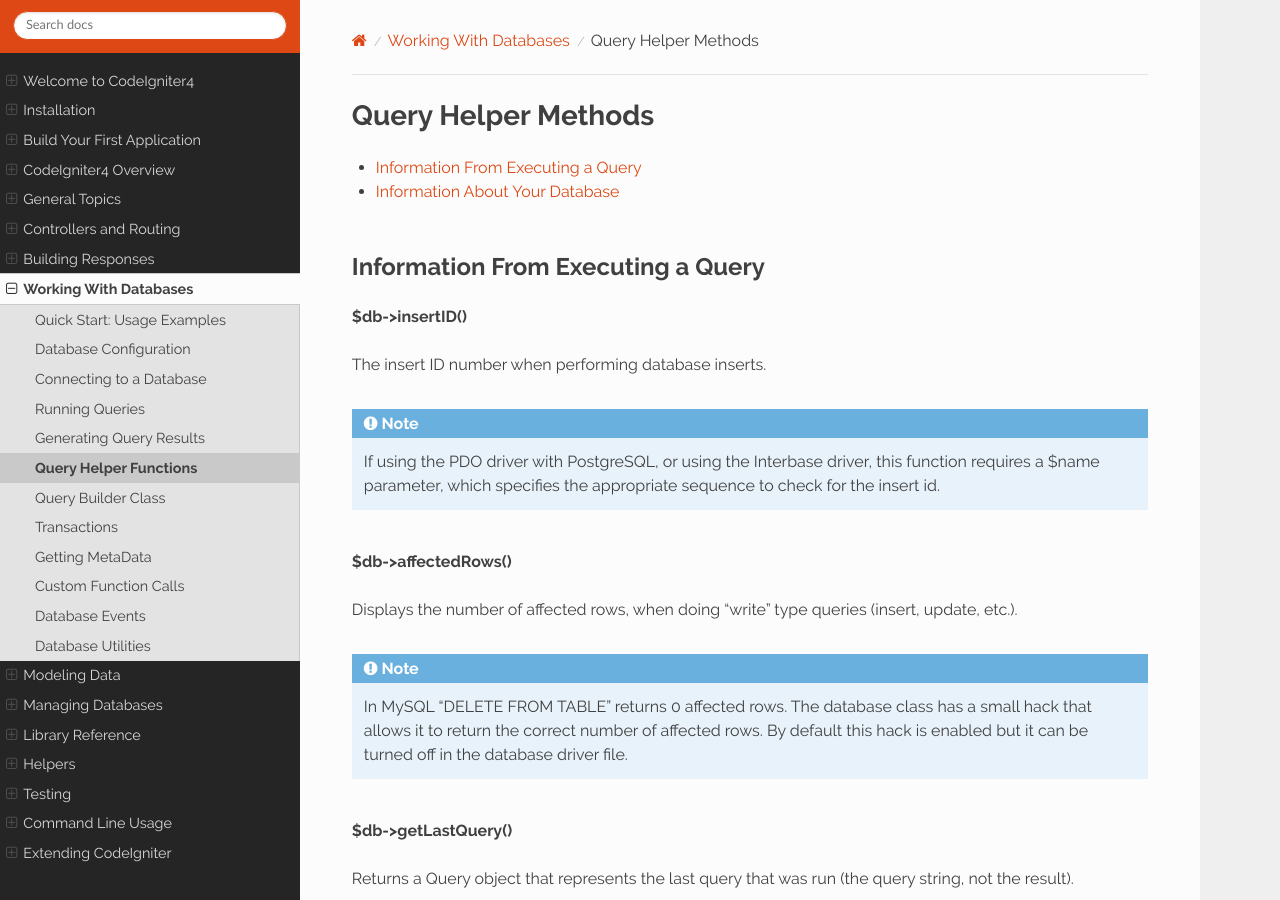
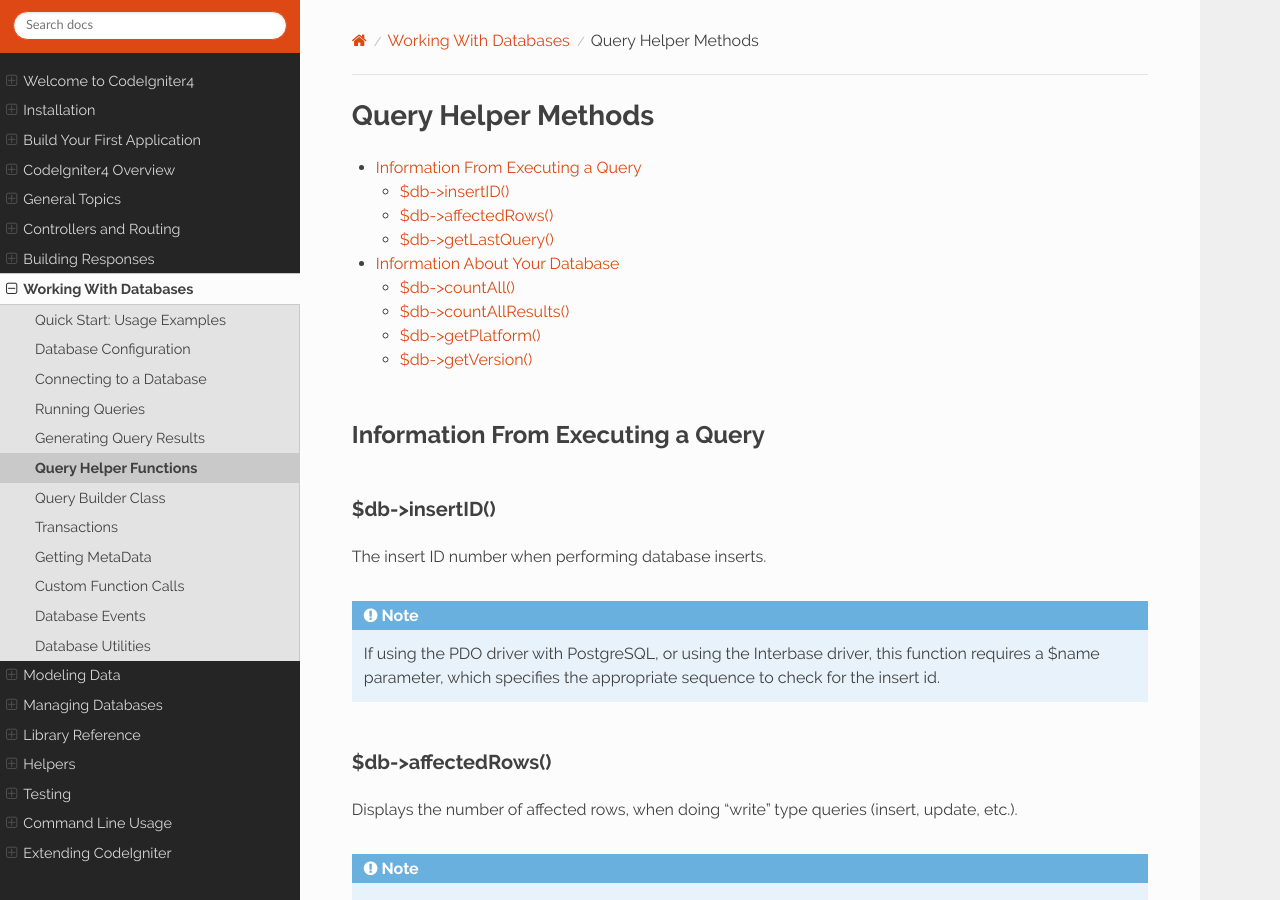
Before and after one commit to NEKOGET/ci4_user_guide_src, a Sphinx documentation site: the page built from source/database/helpers.rst, in a window 1280 px wide and 900 px high. Built offline with Sphinx 7.4.7 and the Read the Docs theme 2.0.0, drawn with Linux system fonts in a browser that asks for light colours.

Commit message:
docs: make method names linkable

```diff
--- a/source/database/helpers.rst
+++ b/source/database/helpers.rst
@@ -9,7 +9,8 @@ Query Helper Methods
 Information From Executing a Query
 **********************************
 
-**$db->insertID()**
+$db->insertID()
+===============
 
 The insert ID number when performing database inserts.
 
@@ -17,7 +18,8 @@ The insert ID number when performing database inserts.
     driver, this function requires a $name parameter, which specifies the
     appropriate sequence to check for the insert id.
 
-**$db->affectedRows()**
+$db->affectedRows()
+===================
 
 Displays the number of affected rows, when doing "write" type queries
 (insert, update, etc.).
@@ -27,14 +29,16 @@ Displays the number of affected rows, when doing "write" type queries
     affected rows. By default this hack is enabled but it can be turned off
     in the database driver file.
 
-**$db->getLastQuery()**
+$db->getLastQuery()
+===================
 
 Returns a Query object that represents the last query that was run (the query string, not the result).
 
 Information About Your Database
 *******************************
 
-**$db->countAll()**
+$db->countAll()
+===============
 
 Permits you to determine the number of rows in a particular table.
 Submit the table name in the first parameter. This is part of Query Builder.
@@ -42,7 +46,8 @@ Example:
 
 .. literalinclude:: helpers/001.php
 
-**$db->countAllResults()**
+$db->countAllResults()
+======================
 
 Permits you to determine the number of rows in a particular result set.
 Submit the table name in the first parameter. This is part of Query Builder.
@@ -50,14 +55,16 @@ Example:
 
 .. literalinclude:: helpers/002.php
 
-**$db->getPlatform()**
+$db->getPlatform()
+==================
 
 Outputs the database platform you are running (MySQL, MS SQL, Postgres,
 etc...):
 
 .. literalinclude:: helpers/003.php
 
-**$db->getVersion()**
+$db->getVersion()
+=================
 
 Outputs the database version you are running:
 
```
